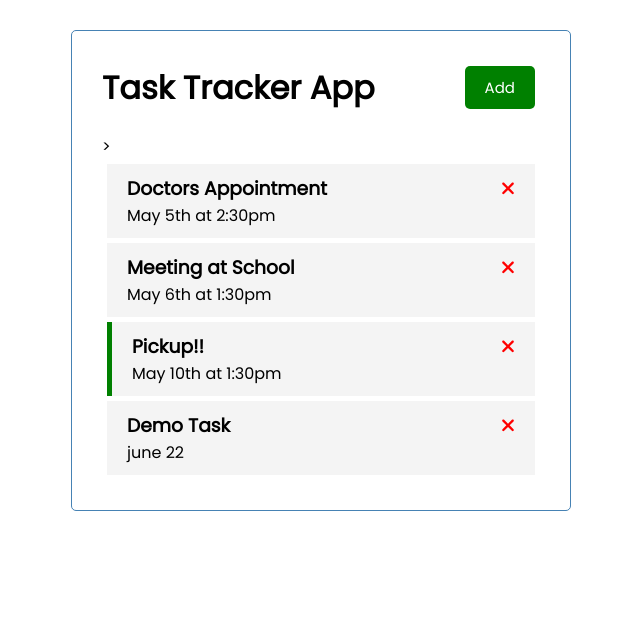
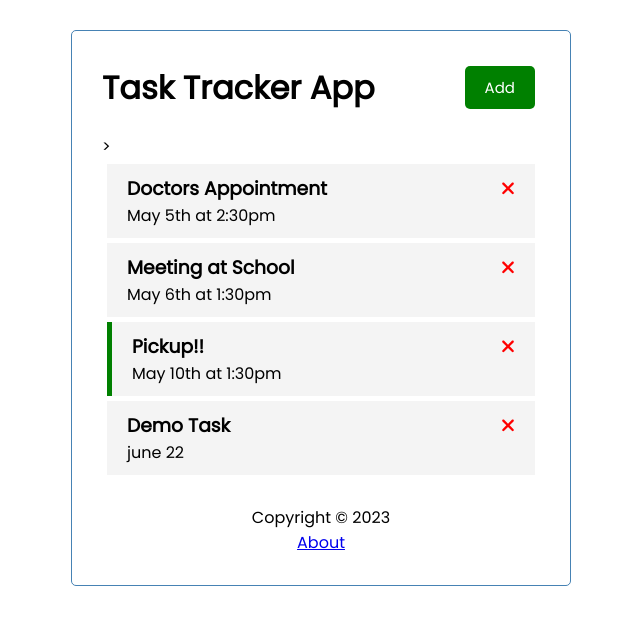
Before and after one commit to ksb96/tracker-app, an Angular app: page / in a window 1280 px wide. Shown: the top 624 px of the page, without its empty margins (319-959 px from the left). Built offline with nearby package versions, Linux system fonts and the light colour scheme; data requests are answered from the project's data file.

Commit message:
footer+route --done

```diff
--- a/src/app/app.component.html
+++ b/src/app/app.component.html
@@ -2,4 +2,5 @@
   <app-header></app-header>
   <!-- <app-tasks></app-tasks> -->
   <router-outlet></router-outlet>
+  <app-footer></app-footer>
 </div>
--- a/src/app/app.module.ts
+++ b/src/app/app.module.ts
@@ -14,6 +14,7 @@
 import { TaskItemComponent } from './components/task-item/task-item.component';
 import { AddTaskComponent } from './components/add-task/add-task.component';
 import { AboutComponent } from './components/about/about.component';
+import { FooterComponent } from './components/footer/footer.component';
 
 // adding the routes
 const appRoutes: Routes = [
@@ -30,7 +31,8 @@
     TasksComponent,
     TaskItemComponent,
     AddTaskComponent,
-    AboutComponent
+    AboutComponent,
+    FooterComponent
   ],
   //modules
   imports: [
--- a/src/app/components/about/about.component.css
+++ b/src/app/components/about/about.component.css
@@ -0,0 +1,4 @@
+.about-btn{
+    background-color: #fff;
+    color: #000;
+}
--- a/src/app/components/about/about.component.html
+++ b/src/app/components/about/about.component.html
@@ -2,4 +2,5 @@
     <h2>Task Tracker App</h2>
     <h4>Version: 1.0.0</h4>
     <a routerLink="/">Go Back</a>
+    <!-- <app-button class="about-btn" routerLink="/">Go Back</app-button> -->
 </div>>
--- /dev/null
+++ b/src/app/components/footer/footer.component.css
@@ -0,0 +1,4 @@
+footer{
+    margin-top: 30px;
+    text-align: center;
+}
--- /dev/null
+++ b/src/app/components/footer/footer.component.html
@@ -0,0 +1,4 @@
+<footer>
+    <p>Copyright &copy; 2023</p>
+    <a routerLink="/about">About</a>
+    </footer>
```
Also changed, not shown: src/app/components/footer/footer.component.ts (added, +10 -0 lines), 1 other file (tests, documents, lock files or other folders).
